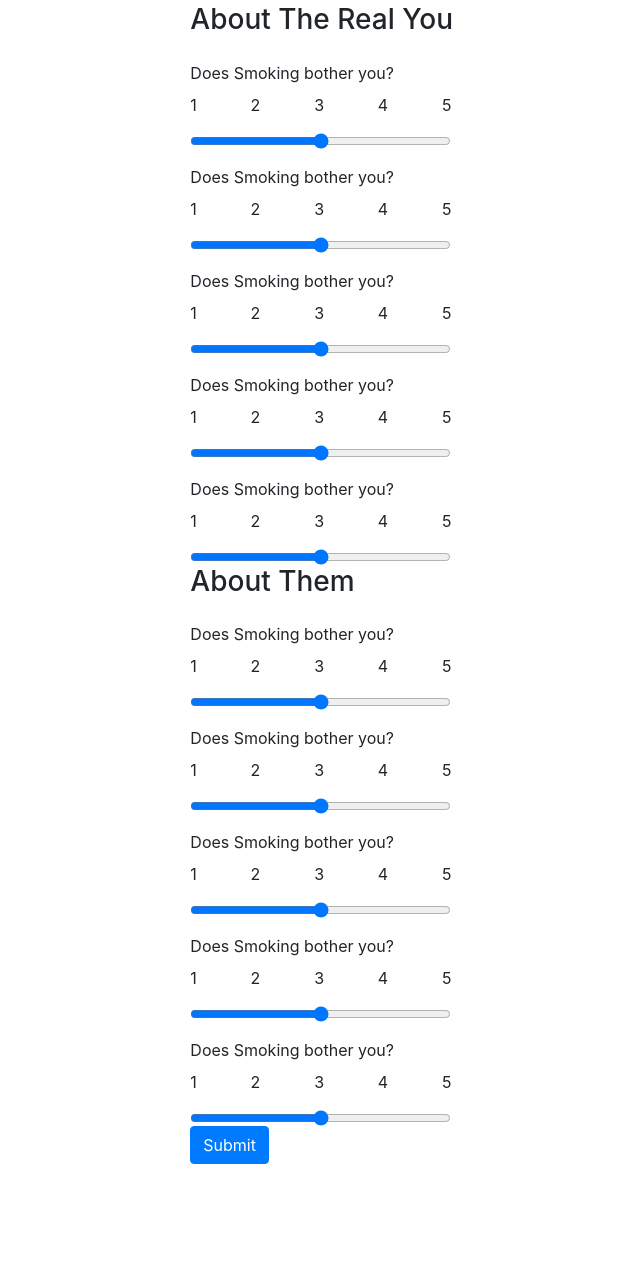
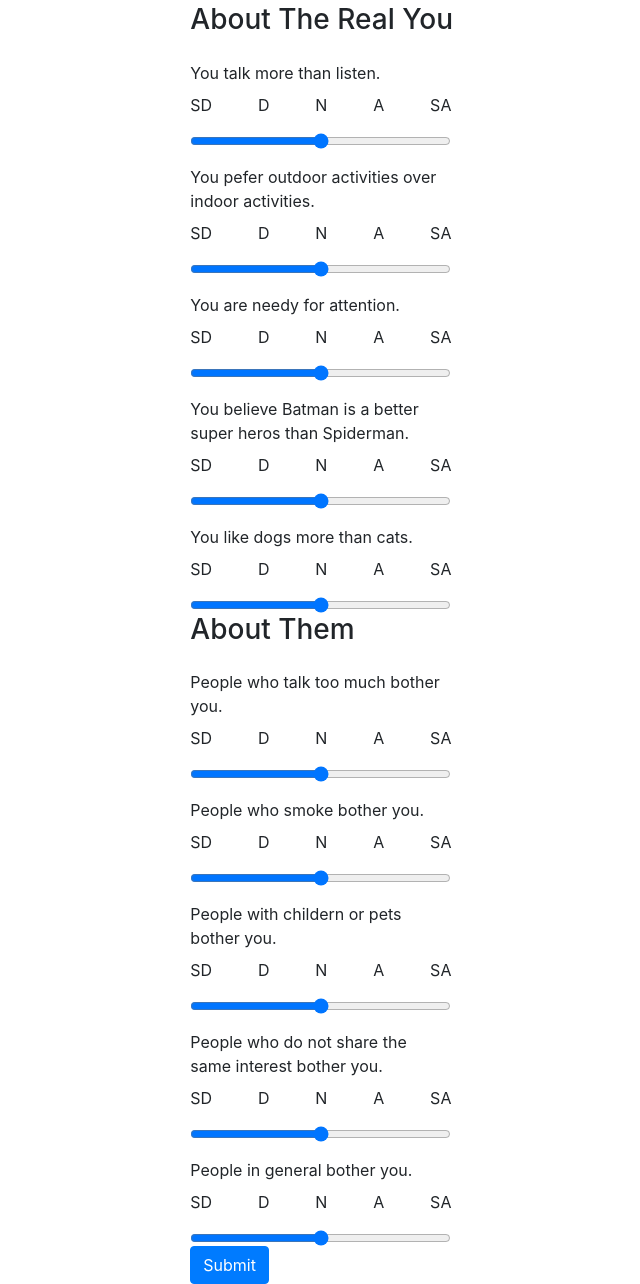
Before and after one commit to PlainOlFred/friendFinder, a website: page app/public/survey.html in a window 1280 px wide. Shown: the part 313-1597 px from the top of the page, without its empty margins (28-668 px from the left). Before the commit the page ends 1477 px from the top, so only its background shows below. Drawn offline with nearby package versions, Linux system fonts and the light colour scheme.

Commit message:
added question to sliders

```diff
--- a/app/public/survey.html
+++ b/app/public/survey.html
@@ -10,7 +10,6 @@
 
     <title>Friend Survey</title>
     <style>
-
       .ansChoices {
         display: flex;
         justify-content: space-between;
@@ -40,10 +39,10 @@
 
           <div class="row"><div class="col-md-4">
             <div class="form-group"></div>
-            <label for="formControlRange">Does Smoking bother you?</label>
+            <label for="formControlRange">You talk more than listen.</label>
             <div class="row"><div class="col-md-12 flexBox">
               <p class="ansChoices">
-                <span>1</span><span>2</span><span>3</span><span>4</span><span>5</span>
+                <span>SD</span><span>D</span><span>N</span><span>A</span><span>SA</span>
              </p>
             </div></div>
             <input type="range" min="1" max="5" class="form-control-range" id="survey-ques-1">
@@ -51,10 +50,10 @@
 
           <div class="row"><div class="col-md-4">
             <div class="form-group"></div>
-            <label for="formControlRange">Does Smoking bother you?</label>
+            <label for="formControlRange">You pefer outdoor activities over indoor activities.</label>
             <div class="row"><div class="col-md-12 flexBox">
               <p class="ansChoices">
-                <span>1</span><span>2</span><span>3</span><span>4</span><span>5</span>
+                <span>SD</span><span>D</span><span>N</span><span>A</span><span>SA</span>
              </p>
             </div></div>
             <input type="range" min="1" max="5" class="form-control-range" id="survey-ques-2">
@@ -62,10 +61,10 @@
 
           <div class="row"><div class="col-md-4">
             <div class="form-group"></div>
-            <label for="formControlRange">Does Smoking bother you?</label>
+            <label for="formControlRange">You are needy for attention.</label>
             <div class="row"><div class="col-md-12 flexBox">
               <p class="ansChoices">
-                <span>1</span><span>2</span><span>3</span><span>4</span><span>5</span>
+                <span>SD</span><span>D</span><span>N</span><span>A</span><span>SA</span>
              </p>
             </div></div>
             <input type="range" min="1" max="5" class="form-control-range" id="survey-ques-3">
@@ -73,10 +72,10 @@
 
           <div class="row"><div class="col-md-4">
             <div class="form-group"></div>
-            <label for="formControlRange">Does Smoking bother you?</label>
+            <label for="formControlRange">You believe Batman is a better super heros than Spiderman.</label>
             <div class="row"><div class="col-md-12 flexBox">
               <p class="ansChoices">
-                <span>1</span><span>2</span><span>3</span><span>4</span><span>5</span>
+                <span>SD</span><span>D</span><span>N</span><span>A</span><span>SA</span>
              </p>
             </div></div>
             <input type="range" min="1" max="5" class="form-control-range" id="survey-ques-4">
@@ -84,10 +83,10 @@
 
           <div class="row"><div class="col-md-4">
             <div class="form-group"></div>
-            <label for="formControlRange">Does Smoking bother you?</label>
+            <label for="formControlRange">You like dogs more than cats.</label>
             <div class="row"><div class="col-md-12 flexBox">
               <p class="ansChoices">
-                <span>1</span><span>2</span><span>3</span><span>4</span><span>5</span>
+                <span>SD</span><span>D</span><span>N</span><span>A</span><span>SA</span>
              </p>
             </div></div>
             <input type="range" min="1" max="5" class="form-control-range" id="survey-ques-5">
@@ -97,10 +96,10 @@
 
           <div class="row"><div class="col-md-4">
             <div class="form-group"></div>
-            <label for="formControlRange">Does Smoking bother you?</label>
+            <label for="formControlRange">People who talk too much bother you.</label>
             <div class="row"><div class="col-md-12 flexBox">
               <p class="ansChoices">
-                <span>1</span><span>2</span><span>3</span><span>4</span><span>5</span>
+                <span>SD</span><span>D</span><span>N</span><span>A</span><span>SA</span>
              </p>
             </div></div>
             <input type="range" min="1" max="5" class="form-control-range" id="survey-ques-6">
@@ -108,10 +107,10 @@
 
           <div class="row"><div class="col-md-4">
             <div class="form-group"></div>
-            <label for="formControlRange">Does Smoking bother you?</label>
+            <label for="formControlRange">People who smoke bother you.</label>
             <div class="row"><div class="col-md-12 flexBox">
               <p class="ansChoices">
-                <span>1</span><span>2</span><span>3</span><span>4</span><span>5</span>
+                <span>SD</span><span>D</span><span>N</span><span>A</span><span>SA</span>
              </p>
             </div></div>
             <input type="range" min="1" max="5" class="form-control-range" id="survey-ques-7">
@@ -119,10 +118,10 @@
 
           <div class="row"><div class="col-md-4">
             <div class="form-group"></div>
-            <label for="formControlRange">Does Smoking bother you?</label>
+            <label for="formControlRange">People with childern or pets bother you.</label>
             <div class="row"><div class="col-md-12 flexBox">
               <p class="ansChoices">
-                <span>1</span><span>2</span><span>3</span><span>4</span><span>5</span>
+                <span>SD</span><span>D</span><span>N</span><span>A</span><span>SA</span>
              </p>
             </div></div>
             <input type="range" min="1" max="5" class="form-control-range" id="survey-ques-8">
@@ -130,10 +129,10 @@
 
           <div class="row"><div class="col-md-4">
             <div class="form-group"></div>
-            <label for="formControlRange">Does Smoking bother you?</label>
+            <label for="formControlRange">People who do not share the same interest bother you.</label>
             <div class="row"><div class="col-md-12 flexBox">
               <p class="ansChoices">
-                <span>1</span><span>2</span><span>3</span><span>4</span><span>5</span>
+                <span>SD</span><span>D</span><span>N</span><span>A</span><span>SA</span>
              </p>
             </div></div>
             <input type="range" min="1" max="5" class="form-control-range" id="survey-ques-9">
@@ -141,31 +140,20 @@
 
           <div class="row"><div class="col-md-4">
             <div class="form-group"></div>
-            <label for="formControlRange">Does Smoking bother you?</label>
+            <label for="formControlRange">People in general bother you.</label>
             <div class="row"><div class="col-md-12 flexBox">
               <p class="ansChoices">
-                <span>1</span><span>2</span><span>3</span><span>4</span><span>5</span>
+                <span>SD</span><span>D</span><span>N</span><span>A</span><span>SA</span>
              </p>
             </div></div>
             <input type="range" min="1" max="5" class="form-control-range" id="survey-ques-10">
           </div></div>
 
-
-
-
-
           <button type="submit" class="btn btn-primary">Submit</button>
         </form>
       </div></div>
 
-
-
-
     </div>
-
-
-
-
 
     <!-- Optional JavaScript -->
     <!-- jQuery first, then Popper.js, then Bootstrap JS -->
```
Also changed, not shown: 1 other file.
